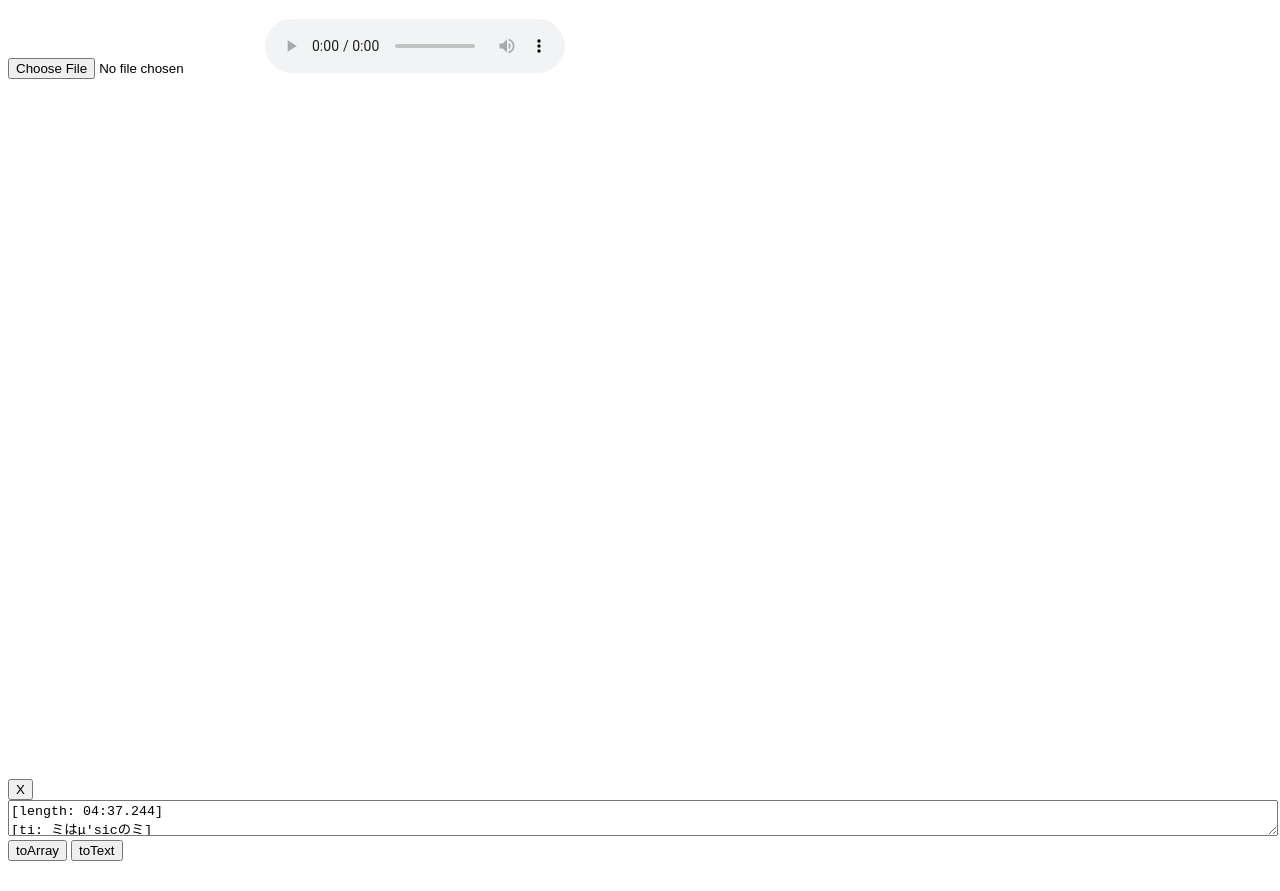
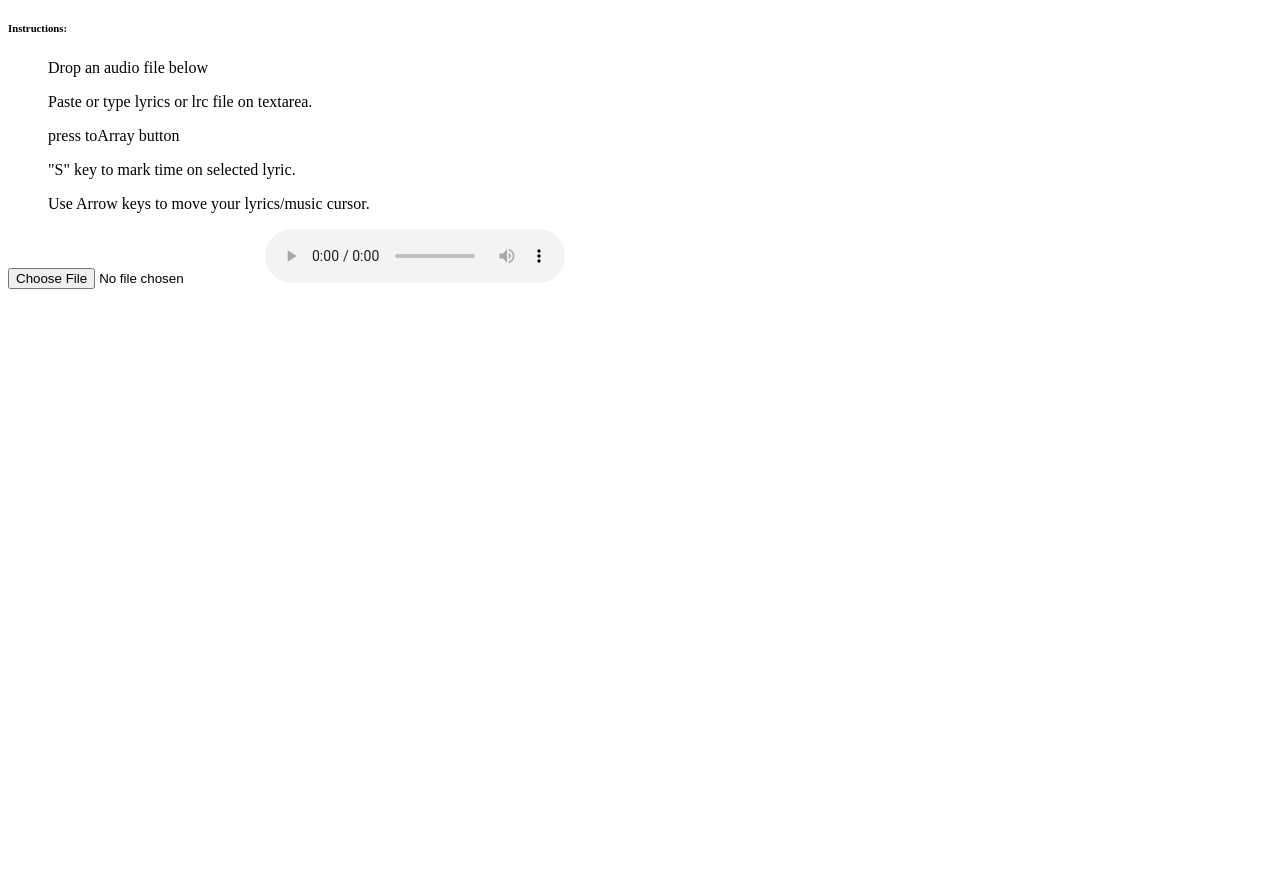
Before and after one commit to 2p31-1/OLS, a plain HTML site: page index.html in a window 1280 px wide. Shown: the part 61-952 px from the top of the page. Before the commit the page ends 930 px from the top, so only its background shows below. Drawn offline with Linux system fonts and the light colour scheme.

Commit message:
Add files via upload

```diff
--- a/index.html
+++ b/index.html
@@ -7,7 +7,15 @@
         <link rel='stylesheet' type='text/css' media='screen' href='style.css'>
     </head>
     <body>
-        <h1 id="hello">Online Lyrics Syncer</h1>
+        <h1 id="title">Online Lyrics Syncer</h1>
+        <div id="desc">
+            <h6>Instructions:</h6>
+            <ol>Drop an audio file below</ol>
+            <ol>Paste or type lyrics or lrc file on textarea.</ol>
+            <ol>press toArray button</ol>
+            <ul>"S" key to mark time on selected lyric.</ul>
+            <ul>Use Arrow keys to move your lyrics/music cursor.</ul>
+        </div>
         <div id="application">
             <input type="file" id="audio"/>
             <audio id="player" controls></audio>
@@ -16,76 +24,7 @@
             </div>
             <div id="lyricsWindow">
                 <button onclick="">X</button>
-                <textarea id="lyricsTextarea">
-[length: 04:37.244] ⠀
-[ti: ミはμ'sicのミ] ⠀
-[al: ミはμ'sicのミ] ⠀
-[ar: μ's] ⠀
-[00:01.000] [Intro] ⠀
-[00:01.944] μ'sic forever！
-[00:04.984] 忘れないで　君と僕の足跡
-[00:14.370] [Verse 1] ⠀
-[00:26.455] 信じるちからでここまで来たよ
-[00:32.967] 見つめるミライはきっと同じだったね
-[00:39.144] 宝物だよ　積み重ねた時間
-[00:45.384] ありがとうって言いたいな　心のfriend！
-
-[00:51.137] (μ'sic)ずっと前から
-[00:53.947] この出会いは奇跡　知っていたんだ
-[00:57.369] (μ'sic)みんなの気持ち
-[01:00.507] つながればきっと終わらない　まだまだ楽しいコトしよう
-
-[01:09.171] [Chrous] ⠀
-[01:09.172] La-La μ'sical night！
-[01:11.277] 踊れドレミファ　そんなふうに喜びが伝わって
-[01:17.480] 僕らは笑顔でひとつになる
-[01:21.833] La-La μ'sical night！
-[01:23.712] 踊れドレ　時よお願い今夜を永遠に刻みたいんだよ
-[01:32.608] ああ…君はどうだい？
-
-[01:34.903] [Verse 2] ⠀
-[01:47.277] 広がる世界に驚きながら
-[01:53.323] 手を取りあって進もうと走り続けた
-[01:59.450] 刺激的だよ　これからの日々も
-[02:05.788] よろしくねって言いたいな　君だよ…friend！！
-
-[02:11.510] (μ'sic)だんだん強く
-[02:14.365] この出会いの奇跡　感じてたんだ
-[02:17.670] (μ'sic)みんなの気持ち
-[02:21.031] つながればきっと終わらない　ほらほら楽しいユメ見よう
-
-[02:29.627] [Chrous] ⠀
-[02:29.628] La-La μ'sical sign！
-[02:31.742] ウタ歌え　光のパワー浴びながら
-[02:36.268] 思い出をみんなと笑顔で抱きしめたい
-[02:42.179] La-La μ'sical sign！
-[02:44.125] ウタ歌え　君にお願い大声で呼んでくれる？　遊びたいんだよ
-[02:53.158] ああ…いまがすべて！
-
-[02:55.634] [Interlude] ⠀
-[02:55.635] μ'sic forever！
-[02:58.393] 忘れないで　君と僕の足跡を
-
-[03:07.714] [Pre-Chrous] ⠀
-[03:25.616] La-La μ'sical night！
-[03:27.432] 踊れドレ　喜びでみんなはつながってるんだ
-[03:33.419] 言いたいな　ありがとう…yeah！
-[03:38.022] La-La μ'sical night！
-[03:39.904] 踊れドレ　誰にお願いしようか？
-[03:44.216] 時よとまれ(時よとまれ)シアワセなんだ笑顔で僕らは
-
-[03:53.085] [Last Chrous] ⠀
-[03:53.086] La-La μ'sical sign！
-[03:55.326] ウタ歌え　光のパワー浴びながら
-[04:00.146] 思い出をみんなと笑顔で抱きしめたい
-[04:05.826] La-La μ'sical sign！
-[04:07.804] ウタ歌え　君にお願い大声で呼んでくれる？　遊びたいんだよ
-[04:16.634] ああ…いまがすべて！
-
-[04:19.026] [Outro] ⠀
-[04:19.027] μ'sic forever！
-[04:22.029] 忘れないで　君と僕の足跡
-[04:31.187] ⠀</textarea>
+                <textarea id="lyricsTextarea"></textarea>
             </div>
             <button onclick="toArray()">toArray</button>
             <button onclick="toText()">toText</button>
```
